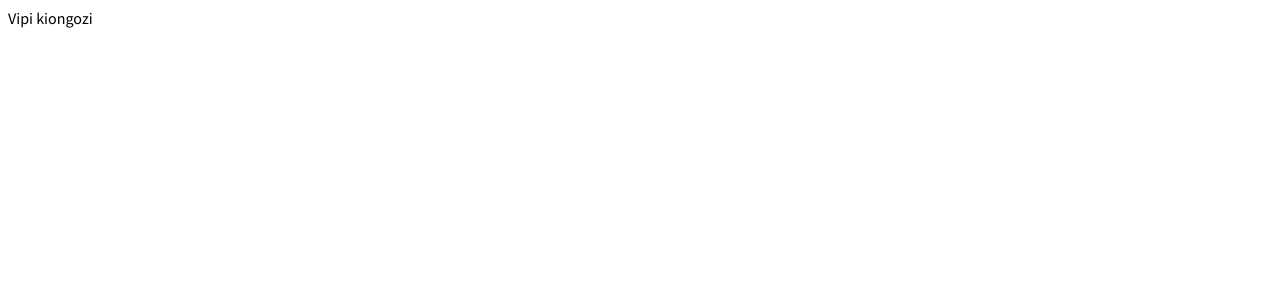
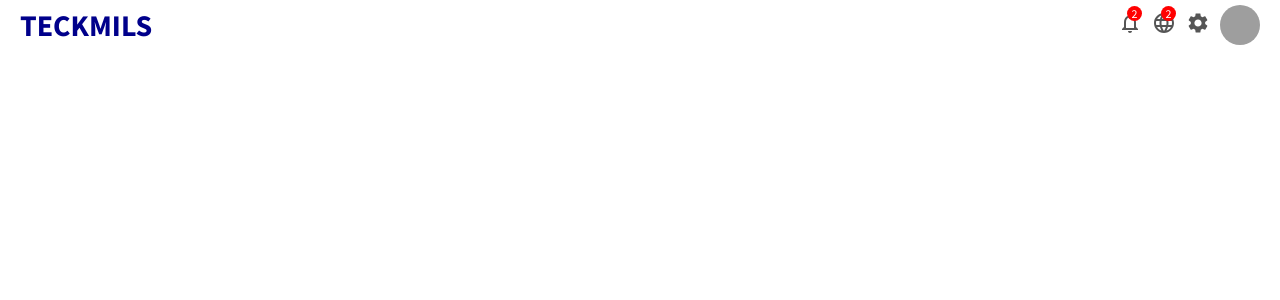
Before and after one commit to Ben-Limo/warehouse-frontend, a React (Create React App) app: page / in a window 1280 px wide. Shown: the top 300 px of the page. Built offline with nearby package versions, Linux system fonts and the light colour scheme; grey boxes are pictures that could not be loaded.

Commit message:
add topbar

```diff
--- a/package.json
+++ b/package.json
@@ -5,6 +5,7 @@
   "dependencies": {
     "@emotion/react": "^11.9.3",
     "@emotion/styled": "^11.9.3",
+    "@mui/icons-material": "^5.8.4",
     "@mui/material": "^5.9.2",
     "@testing-library/jest-dom": "^5.16.4",
     "@testing-library/react": "^13.3.0",
--- a/public/index.html
+++ b/public/index.html
@@ -15,6 +15,7 @@
     <style>
       *{
         font-family: 'Source Sans Pro', sans-serif;
+        margin: 0;
       }
     </style>
     <title>Warehouse Management System</title>
--- a/src/App.js
+++ b/src/App.js
@@ -1,7 +1,8 @@
+import Topbar from "./components/topbar/Topbar";
 
 function App() {
   return (
-    <div className="App">Vipi kiongozi</div>
+    <div><Topbar /></div>
   );
 }
 
--- /dev/null
+++ b/src/components/topbar/Topbar.jsx
@@ -0,0 +1,33 @@
+import React from 'react'
+
+import './topbar.css'
+
+import {NotificationsNone, Language, Settings} from '@mui/icons-material';
+
+function Topbar() {
+  return (
+    <div className='topbar'>
+        <div className='topbarWrapper'>
+            <div className='topLeft'>
+                <span className='logo'>TECKMILS</span>
+            </div>
+            <div className='topRight'>
+                <div className="topbarIconContainer">
+                    <NotificationsNone />
+                    <span className="topIconBadge">2</span>
+                </div>
+                <div className="topbarIconContainer">
+                    <Language />
+                    <span className="topIconBadge">2</span>
+                </div>
+                <div className="topbarIconContainer">
+                    <Settings />
+                </div>
+                <img src="https://images.pexels.com/photos/1526814/pexels-photo-1526814.jpeg?auto=compress&cs=tinysrgb&dpr=2&w=500" alt="" className="topAvatar" />
+            </div>
+        </div>
+    </div>
+  )
+}
+
+export default Topbar
--- /dev/null
+++ b/src/components/topbar/topbar.css
@@ -0,0 +1,57 @@
+.topbar {
+    width: 100%;
+    height: 50px;
+    background-color: white;
+    position: sticky;
+    top: 0;
+    z-index: 999;
+}
+
+.topbarWrapper {
+    height: 100%;
+    padding: 0px 20px;
+    display: flex;
+    align-items: center;
+    justify-content: space-between;
+}
+
+.logo {
+    font-weight: bold;
+    font-size: 30px;
+    color: darkblue;
+    cursor: pointer;
+}
+
+.topRight {
+    display: flex;
+    align-items: center;
+}
+
+.topbarIconContainer {
+    position: relative;
+    cursor: pointer;
+    margin-right: 10px;
+    color: #555;
+}
+
+.topIconBadge {
+    width: 15px;
+    height: 15px;
+    position: absolute;
+    top: -5px;
+    right: 0px;
+    background-color: red;
+    color: white;
+    border-radius: 50%;
+    display: flex;
+    align-items: center;
+    justify-content: center;
+    font-size: 12px;
+}
+
+.topAvatar {
+    width: 40px;
+    height: 40px;
+    border-radius: 50%;
+    cursor: pointer;
+}
```
Also changed, not shown: 1 other file (tests, documents, lock files or other folders).
